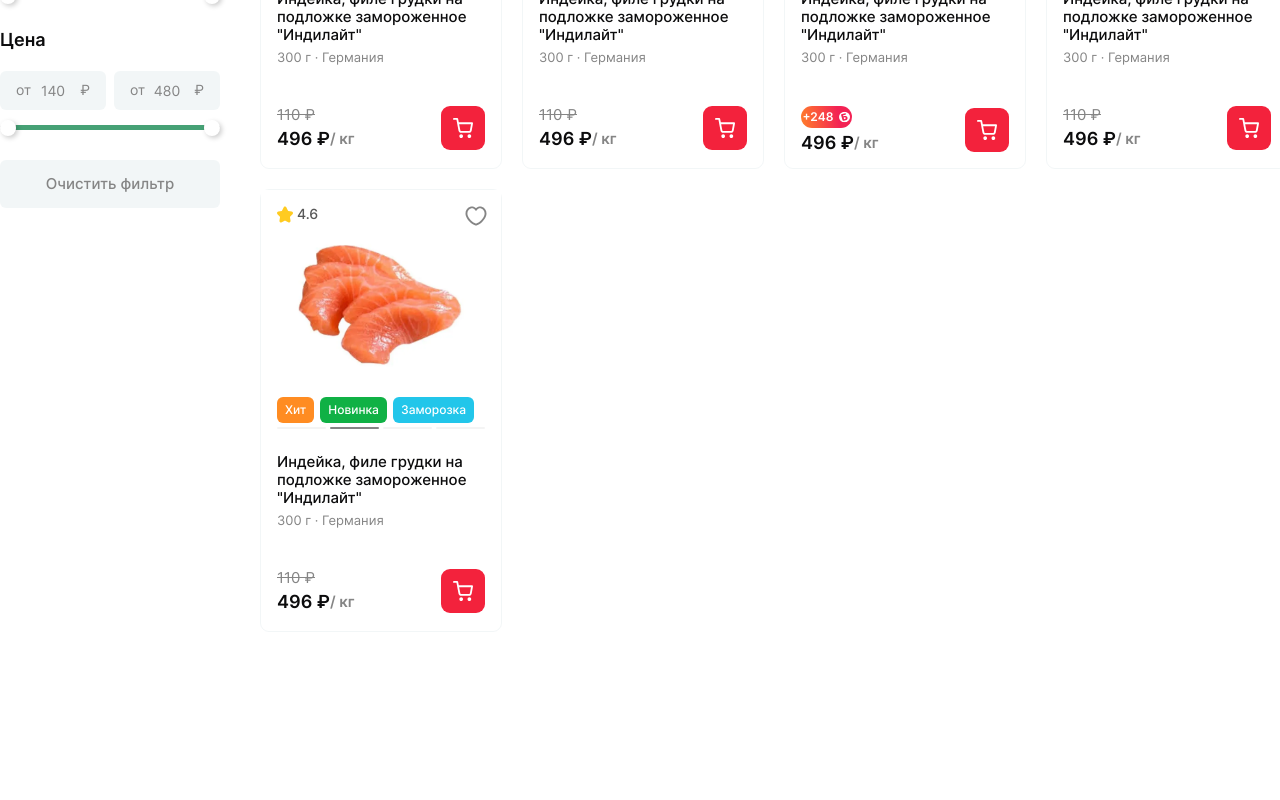
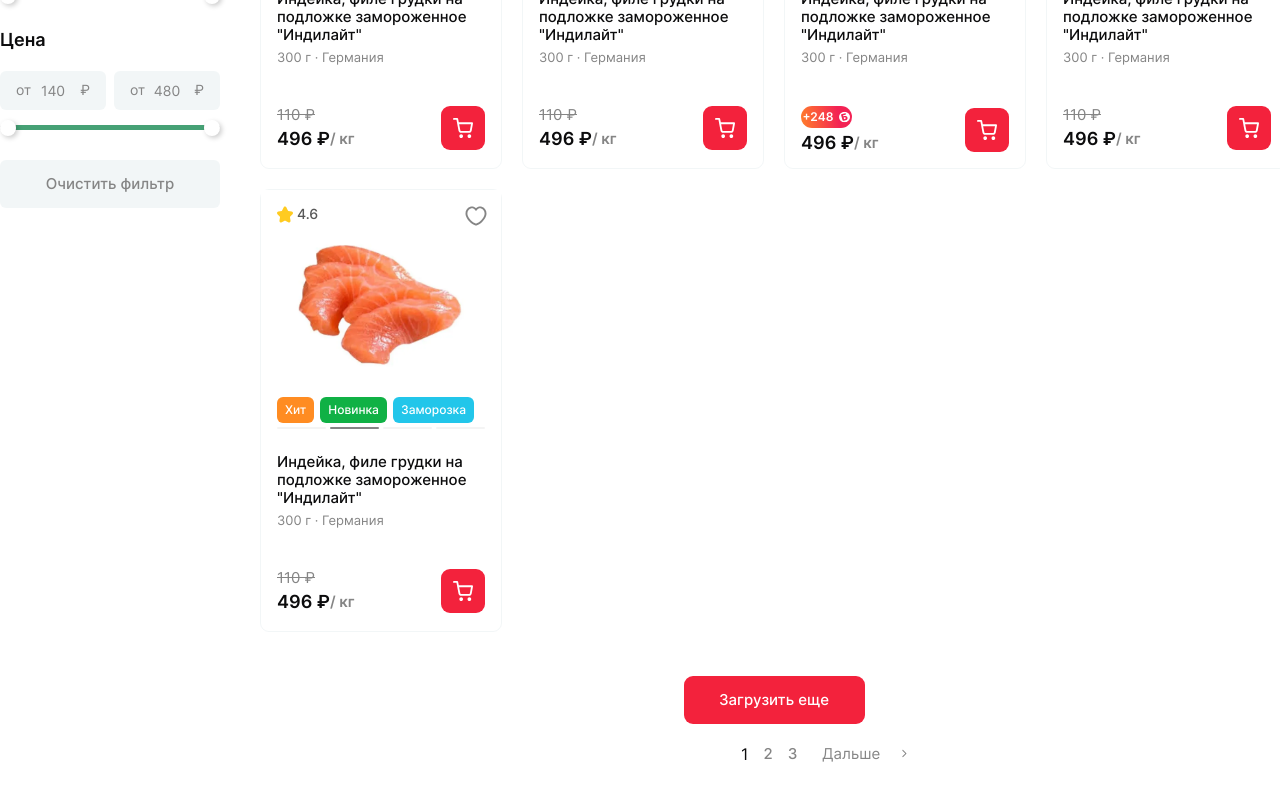
Before and after one commit to lusishoes/elite-task, a Vue app: page / in a window 1280 px wide. Shown: the part 1148-1948 px from the top of the page. Before the commit the page ends 1780 px from the top, so only its background shows below. Built offline with nearby package versions, Linux system fonts and the light colour scheme.

Commit message:
bugfix/cart

```diff
--- a/src/assets/navigation.scss
+++ /dev/null
@@ -1,25 +0,0 @@
-
-.navigation {
-  display: flex;
-  flex-direction: row;
-  /* justify-content: center; */
-  align-self: flex-start;
-  margin: 30px auto;
-  max-width: 1280px;
-}
-
-.navigation-container {
-  display: flex;
-  flex-direction: row;
-  justify-content: space-between;
-  width: 315px;
-}
-
-.navigation-text {
-  margin: 0;
-  font-size: 14px;
-  font-style: normal;
-  font-weight: 400;
-  line-height: 120%;
-  color: #858585;
-}
--- a/src/components/GoodsElement.vue
+++ b/src/components/GoodsElement.vue
@@ -22,10 +22,13 @@
       />
       <div
         class="goods-item-popup-opener"
-        :class="{ show__popup: showBtn }"
+        :class="{
+          'show__popup': showBtn,
+          'description__add': ItemStore.checkPresenceObj(product) !== -1
+        }"
         @click="popupStore.togglePopup(true); popupStore.handleSetPopupInfo(product)"
       >
-        <p class="goods-item__popup-description">Подробнее</p>
+        <p class="goods-item__popup-description" >Подробнее</p>
       </div>
       <div class="goods-items-tags" :class="{ tags__add: ItemStore.checkPresenceObj(product) !== -1 }">
         <div class="goods-items-tags-hit" :class="{ show__category: hit }">
@@ -157,11 +160,15 @@ const props = defineProps({
 
 <style scoped>
 
+.description__add {
+  bottom: 95px !important;
+}
+
 .slider__add {
-  bottom: 48px !important;
+  bottom: 52px !important;
 }
 .tags__add {
-  bottom: 60px !important;
+  bottom: 58px !important;
 }
 
 .goods-item__wrapper_block {
@@ -170,7 +177,7 @@ const props = defineProps({
 
 .wrapper__add {
   position: relative;
-  bottom: 60px
+  bottom: 65px
 }
 
 .goods-item__buy-block-img {
--- a/src/components/Header.vue
+++ b/src/components/Header.vue
@@ -88,11 +88,12 @@ const ItemStore = useItemStore();
 
 .header__catalog {
   background-color: #F3223C;
+  opacity: 1;
   display: flex;
   flex-direction: row;
   align-items: center;
   padding: 12px 38px 16px;
-  /* // z-index: 1; */
+  z-index: 3;
   height: 42px;
   padding: 0 12px ;
   border-radius: 9px;
@@ -108,6 +109,7 @@ const ItemStore = useItemStore();
   line-height: 120%; /* 18px */
   color: #FFF;
   margin-left: 12px;
+  z-index: 4;
 }
 
 .header_form {
@@ -129,7 +131,7 @@ const ItemStore = useItemStore();
   width: 526px;
   left: -11px;
   outline:none;
-  z-index: -1;
+  z-index: 2;
 }
 
 .header_form-lupa {
--- a/src/components/Navigation.vue
+++ b/src/components/Navigation.vue
@@ -23,5 +23,28 @@
 </script>
 
 <style scoped>
-@import url(../assets/navigation.scss);
+.navigation {
+  display: flex;
+  flex-direction: row;
+  /* justify-content: center; */
+  align-self: flex-start;
+  margin: 30px auto;
+  max-width: 1280px;
+}
+
+.navigation-container {
+  display: flex;
+  flex-direction: row;
+  justify-content: space-between;
+  width: 315px;
+}
+
+.navigation-text {
+  margin: 0;
+  font-size: 14px;
+  font-style: normal;
+  font-weight: 400;
+  line-height: 120%;
+  color: #858585;
+}
 </style>
--- a/src/components/Popup.vue
+++ b/src/components/Popup.vue
@@ -13,11 +13,14 @@
       <div class="modal-content__item-info">
         <div class="modal-content__item-image">
           <div class="modal-content-selectors">
-            <div class="goods-items-tags-hit">
+            <div class="goods-items-tags-hit" :class="{ show__category: popupStore.cardInfo?.hit }">
               <p class="goods-items-tags-hit_text">Хит</p>
             </div>
-            <div class="goods-items-tags-hit_new">
+            <div class="goods-items-tags-hit_new" :class="{ show__category: popupStore.cardInfo?.latest }">
               <p class="goods-items-tags-hit_text">Новинка</p>
+            </div>
+            <div class="goods-items-tags-freezing" :class="{ show__category: popupStore.cardInfo?.freeze }">
+              <p class="goods-items-tags-hit_text">Заморозка</p>
             </div>
           </div>
           <img
@@ -362,7 +365,7 @@ const popupStore = usePopupStore();
 .goods-items-tags-hit {
   background-color: #ff8c22;
   border-radius: 6px;
-  display: inline-block;
+  display: none;
   padding: 6px 8px;
   /* position: absolute; */
 }
@@ -426,7 +429,7 @@ const popupStore = usePopupStore();
 .goods-items-tags-hit_new {
   background-color: #10b145;
   border-radius: 6px;
-  display: inline-block;
+  display: none;
   padding: 6px 8px;
   margin-left: 6px;
 }
@@ -440,4 +443,15 @@ const popupStore = usePopupStore();
   border: none; */
   cursor: pointer;
 }
+.goods-items-tags-freezing {
+  background-color: #22c6ea;
+  border-radius: 6px;
+  display: none;
+  padding: 6px 8px;
+  margin-left: 6px;
+}
+
+.show__category {
+  display: inline-block;
+}
 </style>
--- a/src/components/ProductPage.vue
+++ b/src/components/ProductPage.vue
@@ -43,6 +43,26 @@
           :isAddToCard="product.isAddToCard"
       />
     </div>
+    <!-- <div class="goods-loader"> -->
+      <div class="goods-loader-btn">
+        Загрузить еще
+      </div>
+      <div class="goods-pages">
+        <div class="goods-loader-pages">
+          <p class="goods-loader-page-choisen">1</p>
+          <p class="goods-loader-page">2</p>
+          <p class="goods-loader-page">3</p>
+        </div>
+        <div class="goods-loader-next-page">
+          <p class="goods-loader-next-page-text">Дальше</p>
+          <img
+            class="item-title-rate__img"
+            alt="arrow"
+            src="../images/icons/right-arrow.svg"
+          />
+        </div>
+      </div>
+    <!-- </div> -->
   </div>
 </template>
 
@@ -58,6 +78,73 @@ const ItemStore = useItemStore();
 </script>
 
 <style scoped>
+
+.goods-pages {
+  display: flex;
+  flex-direction: row;
+  column-gap: 25px;
+  margin-left: 481px;
+  margin-bottom: 76px;
+}
+
+.goods-loader-next-page-text {
+  font-size: 15px;
+  font-style: normal;
+  font-weight: 400;
+  line-height: 135%;
+  color: #858585;
+  margin: 0;
+}
+
+.goods-loader-next-page {
+  display: flex;
+  flex-direction: row;
+  column-gap: 14px;
+  align-items: center;
+  justify-content: center;
+}
+.goods-loader-page-choisen {
+  color: #0C0C0D;
+  margin: 0;
+}
+
+.goods-loader-page {
+  font-size: 15px;
+  font-style: normal;
+  font-weight: 500;
+  line-height: 120%;
+  color: #858585;
+  margin: 0;
+}
+
+.goods-loader-pages {
+  display: flex;
+  flex-direction: row;
+  column-gap: 15px;
+  align-items: center;
+  justify-content: center;
+}
+
+/* .goods-loader {
+
+} */
+
+.goods-loader-btn {
+  font-size: 15px;
+  font-style: normal;
+  font-weight: 500;
+  line-height: 20px;
+  color: #FFFFFF;
+  border-radius: 9px;
+  background: #F3223C;
+  width: 181px;
+  display: flex;
+  align-items: center;
+  justify-content: center;
+  padding: 14px 0;
+  margin: 44px auto 20px;
+
+}
 .products-title {
   width: calc(100% - 220px);
   display: flex;
--- a/src/components/SideBar.vue
+++ b/src/components/SideBar.vue
@@ -15,7 +15,6 @@
       <SideBarTitle title="Направления меню" :arrow="true" />
       <div class="sidebar-choisen-items-block">
         <div class="sidebar-block-list">
-
           <div class="sidebar-choisen-items">
             <ChosenItem
               v-for="sideBarItem of sideBarStore.sideBarItem"
@@ -108,7 +107,7 @@ const sideBarStore = useSideBarItem();
   color: #858585;
   border-radius: 6px;
   display: flex;
-  /* padding: 14px 45px; */
+  cursor: pointer;
   justify-content: center;
   align-items: center;
   width: 220px;
```
Also changed, not shown: src/assets/app.scss (deleted), src/assets/header.scss (added).
